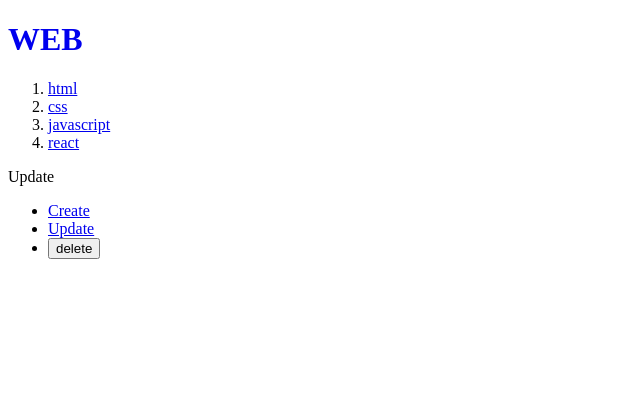
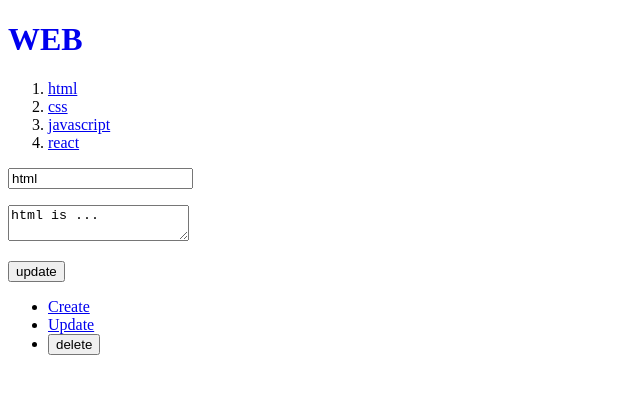
Before and after one commit to weed7968/nextjs, a Next.js app: page /update/1 in a window 1280 px wide. Shown: the top 394 px of the page, without its empty margins (0-640 px from the left). Built offline with nearby package versions, Linux system fonts and the light colour scheme; data requests are answered from the project's data file.

Commit message:
글 수정

```diff
--- a/src/app/read/[id]/page.js
+++ b/src/app/read/[id]/page.js
@@ -1,5 +1,7 @@
 export default async function Read(props) {
-  const resp = await fetch(`http://localhost:9999/topics/${props.params.id}`);
+  const resp = await fetch(`http://localhost:9999/topics/${props.params.id}`, {
+    cache: "no-store",
+  });
   const topic = await resp.json();
   return (
     <>
--- a/src/app/update/[id]/page.js
+++ b/src/app/update/[id]/page.js
@@ -1,3 +1,65 @@
+"use client";
+
+import { useParams, useRouter } from "next/navigation";
+import { useEffect, useState } from "react";
+
 export default function Update() {
-  return <>Update</>;
+  const [title, setTitle] = useState("");
+  const [body, setBody] = useState("");
+  const router = useRouter();
+  const params = useParams();
+  const id = params.id;
+  useEffect(() => {
+    fetch("http://localhost:9999/topics/" + id)
+      .then((res) => res.json())
+      .then((result) => {
+        setTitle(result.title);
+        setBody(result.body);
+      });
+  }, []);
+  return (
+    <form
+      onSubmit={(e) => {
+        e.preventDefault();
+        const title = e.target.title.value;
+        const body = e.target.body.value;
+        const option = {
+          method: "PATCH",
+          headers: {
+            "Content-Type": "application/json",
+          },
+          body: JSON.stringify({ title, body }),
+        };
+        fetch(`http://localhost:9999/topics/` + id, option)
+          .then((res) => res.json())
+          .then((result) => {
+            console.log(result);
+            const lastid = result.id;
+            router.refresh();
+            router.push(`/read/${lastid}`);
+          });
+      }}
+    >
+      <p>
+        <input
+          type="text"
+          name="title"
+          placeholder="title"
+          value={title}
+          onChange={(e) => setTitle(e.target.value)}
+        />
+      </p>
+      <p>
+        <textarea
+          name="body"
+          placeholder="body"
+          value={body}
+          onChange={(e) => setBody(e.target.value)}
+        ></textarea>
+      </p>
+      <p>
+        <input type="submit" value="update" />
+      </p>
+    </form>
+  );
 }
```
